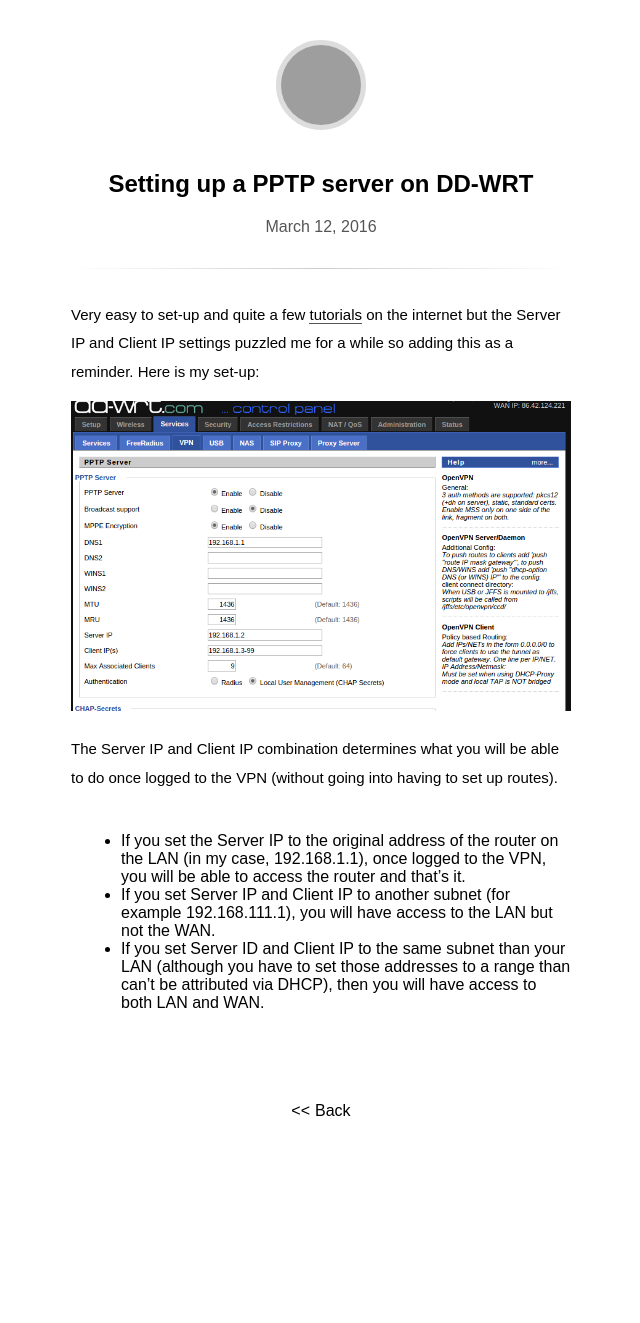
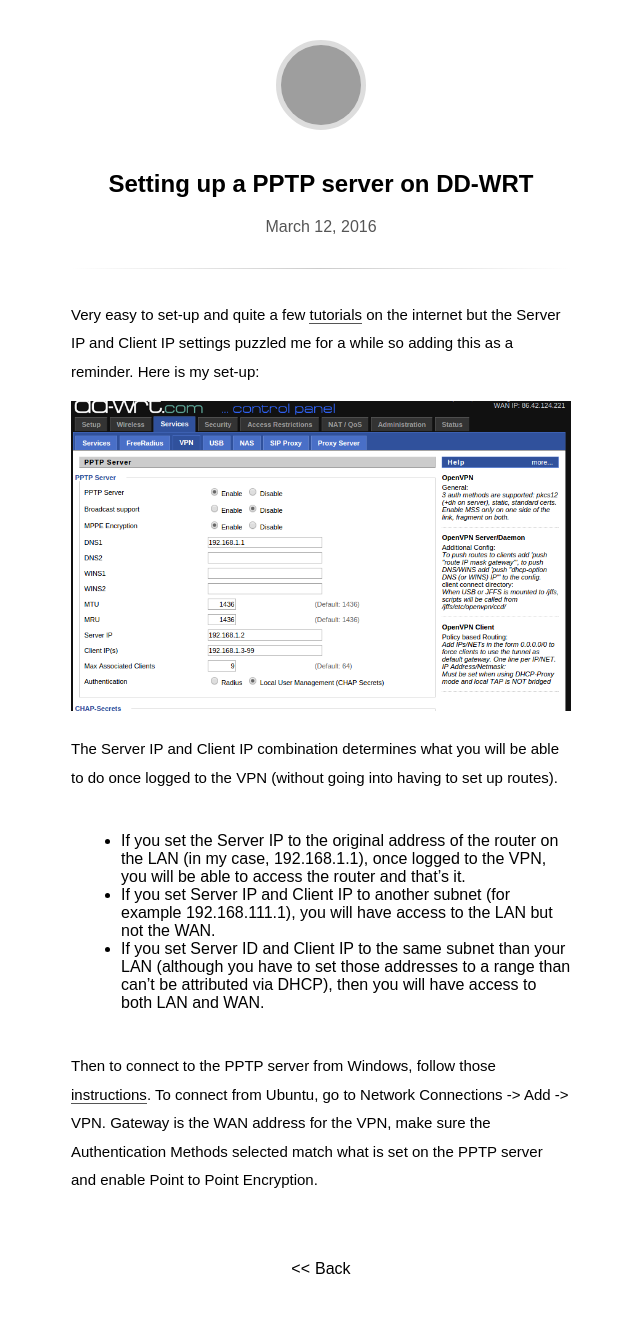
Before and after one commit to MCORN/mcorn.github.io, a Jekyll site: the page built from _posts/2016-03-12-pptp-server-on-ddwrt.md, in a window 1280 px wide. Shown: the whole page, without its empty margins (319-959 px from the left). Built offline with Jekyll 4.4.1, drawn with Linux system fonts in a browser that asks for light colours; some web fonts are replaced; before the commit the page ends 1165 px from its top, so only the background shows below that; grey boxes are pictures that could not be loaded.

Commit message:
Updating post

```diff
--- a/_posts/2016-03-12-pptp-server-on-ddwrt.md
+++ b/_posts/2016-03-12-pptp-server-on-ddwrt.md
@@ -13,3 +13,6 @@ The Server IP and Client IP combination determines what you will be able to do o
 * If you set the Server IP to the original address of the router on the LAN (in my case, 192.168.1.1), once logged to the VPN, you will be able to access the router and that's it.
 * If you set Server IP and Client IP to another subnet (for example 192.168.111.1), you will have access to the LAN but not the WAN.
 * If you set Server ID and Client IP to the same subnet than your LAN (although you have to set those addresses to a range than can't be attributed via DHCP), then you will have access to both LAN and WAN.
+
+Then to connect to the PPTP server from Windows, follow those [ instructions](https://www.ibvpn.com/billing/knowledgebase/73/Set-up-the-PPTP-VPN-on-Windows-8.html).
+To connect from Ubuntu, go to Network Connections -> Add -> VPN. Gateway is the WAN address for the VPN, make sure the Authentication Methods selected match what is set on the PPTP server and enable Point to Point Encryption.
```
